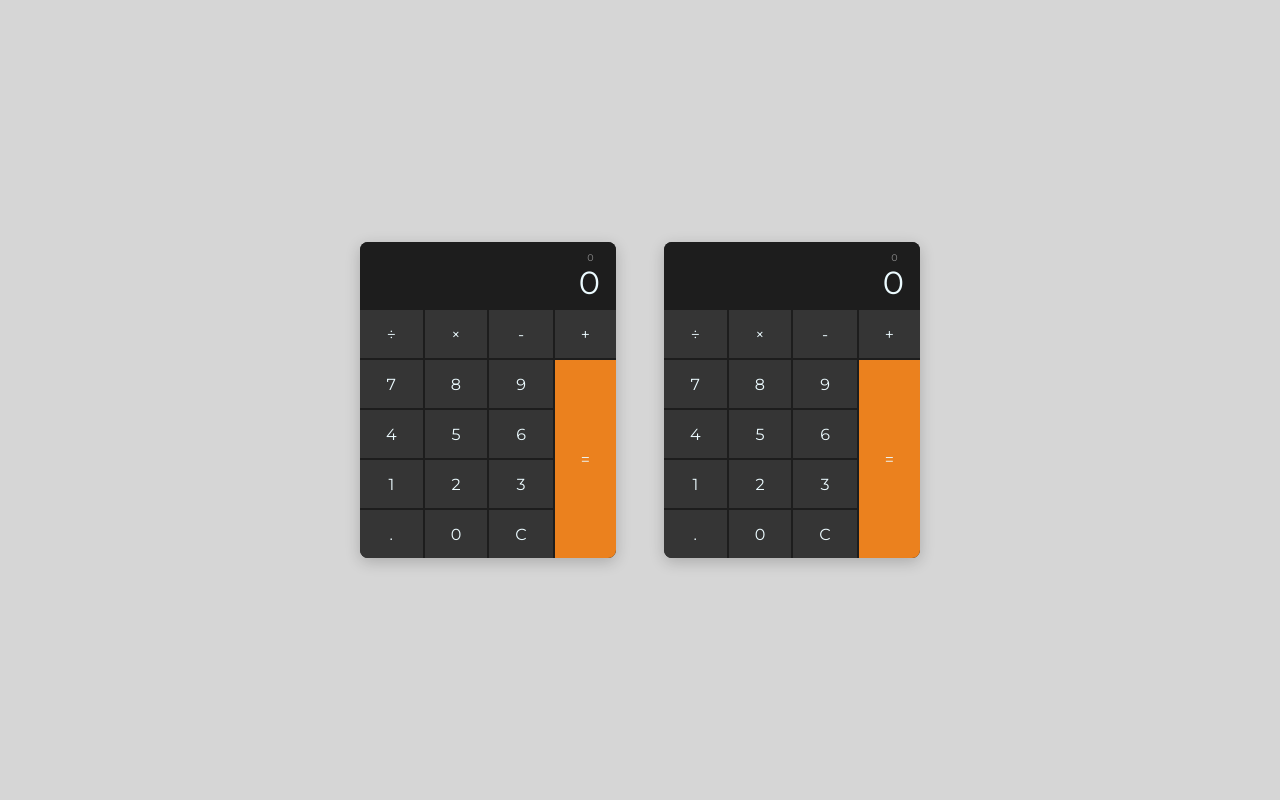
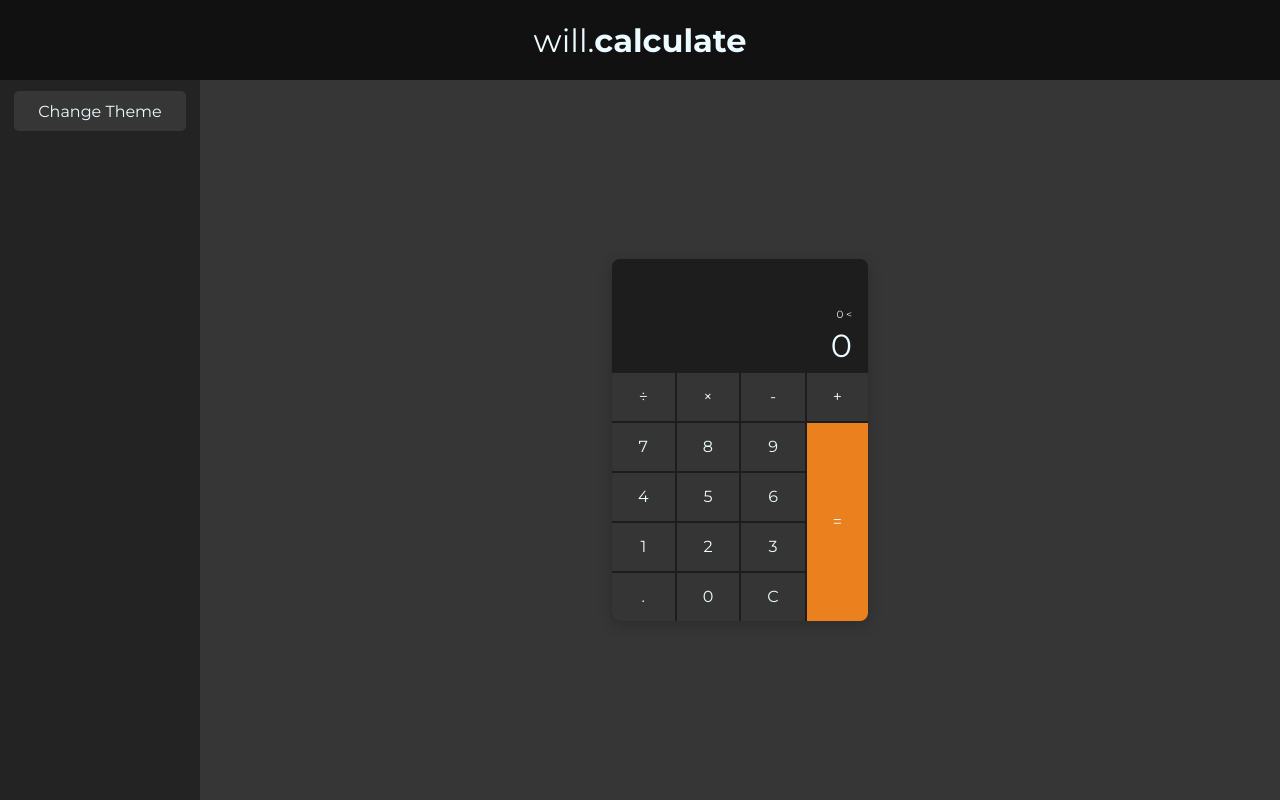
Before and after one commit to wrvj/will.calculate, a plain HTML site: page index.html in a window 1280 px wide. Drawn offline with Linux system fonts and the light colour scheme.

Commit message:
theme and other ui improvements

```diff
--- a/app.js
+++ b/app.js
@@ -1,31 +1,28 @@
+import {getHistoryDisplay, toggleTheme} from './ui.js';
+
 const calculatorElement = document.querySelector('#calculator');
-const calculatorElement2 = document.querySelector('#calculator2');
+const keyboard = calculatorElement.querySelector('.keyboard');
+const display = calculatorElement.querySelector('.display');
+const historyDisplay = calculatorElement.querySelector('.history-display p');
+
+const themeButton = document.querySelector('#themeButton');
+let theme = 'light';
+const root = document.documentElement;
 
 const calculator = new Calculator();
-const calculator2 = new Calculator();
 
-const keyboard = calculatorElement.querySelector('.keyboard');
-const display = calculatorElement.querySelector('.display');
-const keyboard2 = calculatorElement2.querySelector('.keyboard');
-const display2 = calculatorElement2.querySelector('.display');
+themeButton.addEventListener('click', e => {
+    theme = (theme == 'dark') ? 'light' : 'dark';
+    console.log(theme);
+    toggleTheme(root, theme);
+});
 
 keyboard.addEventListener('click', event => {
     calculator.enterKey(event.target.value);
     display.textContent = calculator.state.input;
-    display.dataset.secondaryDisplay = calculator.state.history;
+    historyDisplay.innerHTML = getHistoryDisplay(calculator.state.history);
 });
 document.addEventListener('keydown', event => {
     calculator.enterKey(event.key);
     display.textContent = calculator.state.input;
-    display.dataset.secondaryDisplay = calculator.state.history;
 })
-keyboard2.addEventListener('click', event => {
-    calculator2.enterKey(event.target.value);
-    display2.textContent = calculator2.state.input;
-    display2.dataset.secondaryDisplay = calculator2.state.history;
-});
-document2.addEventListener('keydown', event => {
-    calculator2.enterKey(event.key);
-    display2.textContent = calculator2.state.input;
-    display2.dataset.secondaryDisplay = calculator2.state.history;
-})
--- a/index.html
+++ b/index.html
@@ -5,14 +5,29 @@
     <meta charset="UTF-8">
     <meta name="viewport" content="width=device-width, initial-scale=1.0">
     <link rel="stylesheet" href="./style.css" />
-    <link href="https://fonts.googleapis.com/css2?family=Montserrat&display=swap" rel="stylesheet">
+    <link href="https://fonts.googleapis.com/css2?family=Montserrat:wght@300;400;700&display=swap" rel="stylesheet">
+
 
     <title>will.calculate</title>
 </head>
 
 <body>
+
+    <header>
+        <div class="Title"><h1>will.<b>calculate</b></h1></div>
+    </header>
+    <div class="side-menu">
+        <buttom id="themeButton">Change Theme</buttom>
+    </div>
+    <div class="dashboard">
         <div class="calculator" id='calculator'>
-        <div class="display" data-secondary-display="0">0</div>
+            <div class="display-container">
+                <div class="display-fade"></div>
+                <div class="history-display"><br><br><p>0 <</p></div>
+                <div class="display">0</div>
+            </div>
+
+
             <div class="keyboard">
                 <button value='/' class="operator divide">&divide;</button>
                 <button value='*' class="operator times">&times;</button>
@@ -33,32 +48,12 @@
                 <button value='c' class="key clear">C</button>
             </div>
         </div>
-    <div class="calculator" id='calculator2'>
-        <div class="display" data-secondary-display="0">0</div>
-        <div class="keyboard">
-            <button value='/' class="operator divide">&divide;</button>
-            <button value='*' class="operator times">&times;</button>
-            <button value='-' class="operator minus">-</button>
-            <button value='+' class="operator plus">+</button>
-            <button value='1' class="key one">1</button>
-            <button value='2' class="key two">2</button>
-            <button value='3' class="key three">3</button>
-            <button value='4' class="key four">4</button>
-            <button value='5' class="key five">5</button>
-            <button value='6' class="key six">6</button>
-            <button value='7' class="key seven">7</button>
-            <button value='8' class="key eight">8</button>
-            <button value='9' class="key nine">9</button>
-            <button value='0' class="key zero">0</button>
-            <button value='=' class="key equal">=</button>
-            <button value='.' class="key dot">.</button>
-            <button value='c' class="key clear">C</button>
     </div>
-    </div>
+
 </body>
 
 <script src="./calculator.js"></script>
 
-<script src="./app.js"></script>
+<script type='module' src="./app.js"></script>
 
 </html>
--- a/style.css
+++ b/style.css
@@ -5,7 +5,9 @@
 }
 
 :root {
-    /* Theme colors */
+
+
+    /* Global colors */
     --medium-gray: #363636;
     --dark-gray: #1d1d1d;
     --dark-gray-translucent: rgba(29, 29, 29, 0.97);
@@ -15,6 +17,39 @@
     --cold-white: #ecfbff;
     --color-key: rgb(53, 53, 53);
     --color-key-active: rgb(39, 39, 39);
+
+    /* Dark theme */
+    --dark-dashboard: rgb(54, 54, 54);
+    --dark-side-menu: rgb(35, 35, 35);
+    --dark-header: rgb(17, 17, 17);
+    --dark-header-text: var(--cold-white);
+    --dark-calculator-key: rgb(53, 53, 53);
+    --dark-calculator-key-accent: var(--cold-white);
+    --dark-calculator-display: rgb(29, 29, 29);
+    --dark-calculator-display-text: var(--cold-white);
+
+    /* Light Theme */
+    --light-dashboard: var(--cold-white);
+    --light-side-menu: rgb(201, 210, 212);
+    --light-header: #eb811e;
+    --light-header-text: var(--cold-white);
+    --light-calculator-key: rgb(230, 230, 230);
+    --light-calculator-key-accent: rgb(68, 68, 68);
+    --light-calculator-display: rgb(210, 210, 210);
+    --light-calculator-display-text: rgb(75, 75, 75);
+
+
+    /* Theme */
+    --dashboard: var(--dark-dashboard);
+    --side-menu: var(--dark-side-menu);
+    --header: var(--dark-header);
+    --header-text: var(--dark-header-text);
+    --calculator-key: var(--dark-calculator-key);
+    --calculator-key-accent: var(--dark-calculator-key-accent);
+    --calculator-display: var(--dark-calculator-display);
+    --calculator-display-text: var(--dark-calculator-display-text);
+
+
     /* Food table config */
     --table-font-size: 14px;
     --table-font-weight: 200;
@@ -27,46 +62,116 @@
 
 body {
     position: relative;
-    display: flex;
-    flex-direction: row;
-    gap: 3rem;
-    align-items: center;
-    justify-content: center;
+    display: grid;
+    grid-template-areas: 'header header' 'side-menu main-dashboard';
+    grid-template-columns: 200px 1fr;
+    grid-template-rows: 5rem 1fr;
     min-height: 100vh;
     background: var(--light-gray);
     background-size: cover;
     background-position-x: center;
-    font-family: "Poppins", sans-serif;
+    font-family: "Montserrat", sans-serif;
+}
+.side-menu{
+    display: flex;
+    align-items: flex-start;
+    padding: .7rem 0;
+    justify-content: center;
+    grid-area: side-menu;
+    background-color: var(--side-menu);
+}
+@media only screen and (max-width : 600px){
+    body{
+        grid-template-areas: 'header' 'main-dashboard' 'side-menu';
+        grid-template-columns: 1fr;
+        grid-template-rows: 3rem 1fr 5rem;
+    }
+    .side-menu{
+        padding: 0px;
+        align-items: center;
+        justify-content: center;
+    }
+    .dashboard{
+        padding: 1rem 0;
+    }
+}
+header{
+    grid-area: header;
+    height: 100%;
+    background: var(--header);
+    width: 100%;
+    display: flex;
+    align-items: center;
+    justify-content: center;
+}
+header h1{
+    color: var(--header-text);
+    font-size: 2rem;
+    font-weight: 400;
 }
 
+
+#themeButton{
+    cursor: default;
+    font-weight: 400;
+    display: flex;
+    align-items: center;
+    justify-content: center;
+    background: var(--dashboard);
+    height: 2.5rem;
+    padding: 0 1.5rem;
+    border-radius: 5px;
+    color: var(--calculator-display-text);
+}
+.dashboard{
+    background-color: var(--dashboard);
+    grid-area: main-dashboard;
+    display: flex;
+    align-items: center;
+    justify-content: center;
+}
 .calculator {
     position: relative;
     overflow: hidden;
     width: 16rem;
     border-radius: .5rem;
-    background-color: var(--dark-gray);
+    background-color: var(--calculator-display);
     box-shadow: 0px 4px 15px rgba(0, 0, 0, 0.2);
 }
-
+.display-container{
+    position: relative;
+    background-color: var(--calculator-display);
+}
+.display-fade {
+    position: absolute;
+    width: 100%;
+    height: 2.5rem;
+    background-image: linear-gradient(var(--calculator-display), rgba(0, 0, 0, 0));
+}
 .display {
     font-family: 'Montserrat', sans-serif;
-    background-color: var(--dark-gray);
+
     text-align: right;
-    padding: 1.6rem 1rem .7rem 1rem;
+    padding: .4rem 1rem .7rem 1rem;
     font-size: 2rem;
     line-height: 2rem;
-    color: var(--cold-white);
+    color: var(--calculator-display-text);
 }
+.history-display{
+    display: flex;
+    align-items: flex-end;
+    justify-content: flex-end;
+    color: var(--calculator-display-text);
+    text-align: right;
+    height: 3rem;
+    padding: 0rem 1rem 0rem 1rem;
+    overflow-y: hidden;
+    overflow-x: hidden;
+    vertical-align: sub;
+    margin-top:1rem;
 
-.display::after {
-    content: attr(data-secondary-display);
-    position: absolute;
-    text-align: right;
-    color: rgba(255, 255, 255, 0.5);
-    right: 1.4rem;
-    top: .55rem;
-    line-height: 1rem;
-    font-size: .6rem;
+    line-height: 1.1rem;
+    font-size: .65rem;
 }
 
 .keyboard {
@@ -79,11 +184,11 @@ body {
 .operator {
     font-family: 'Montserrat', sans-serif;
     font-size: 1rem;
-    color: var(--cold-white);
+    color: var(--calculator-key-accent);
     border: none;
     outline: none;
     min-height: 3rem;
-    background-color: var(--color-key);
+    background-color: var(--calculator-key);
 }
 
 .key:active,
--- /dev/null
+++ b/ui.js
@@ -0,0 +1,21 @@
+export function getHistoryDisplay(history){
+  const historyLines = history.split('>');
+
+  const htmlDisplay = document.createElement('p');
+  for (let l of historyLines){
+    htmlDisplay.innerHTML += `${l} <<br>`
+  }
+  console.log('History:', historyLines)
+  return htmlDisplay.innerHTML;
+}
+
+export function toggleTheme(root, theme){
+  root.style.setProperty('--dashboard', `var(--${theme}-dashboard)`);
+  root.style.setProperty('--side-menu', `var(--${theme}-side-menu)`);
+  root.style.setProperty('--header', `var(--${theme}-header)`);
+  root.style.setProperty('--header-text', `var(--${theme}-header-text)`);
+  root.style.setProperty('--calculator-key', `var(--${theme}-calculator-key)`);
+  root.style.setProperty('--calculator-display', `var(--${theme}-calculator-display)`);
+  root.style.setProperty('--calculator-display-text', `var(--${theme}-calculator-display-text)`);
+  root.style.setProperty('--calculator-key-accent', `var(--${theme}-calculator-key-accent)`);
+}
```
Also changed, not shown: 1 other file. Lines whose indentation alone changed are shown as unchanged.
